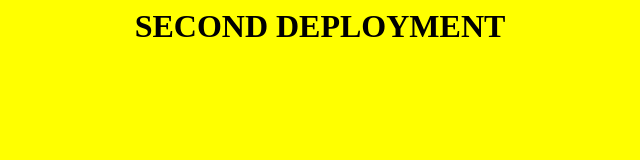
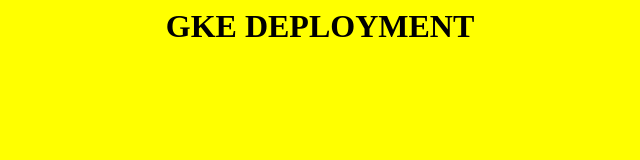
Before and after one commit to Devops5Apr2021/jenkinsdev, a plain HTML site: page index.html in a window 1280 px wide. Shown: the whole page, without its empty margins (320-960 px from the left). Drawn offline with Linux system fonts and the light colour scheme.

Commit message:
Update index.html

```diff
--- a/index.html
+++ b/index.html
@@ -1,3 +1,3 @@
 <body bgcolor="#FFFF00">
-<center><h1>SECOND DEPLOYMENT</h1></center>
+<center><h1>GKE DEPLOYMENT</h1></center>
 </body>
```
